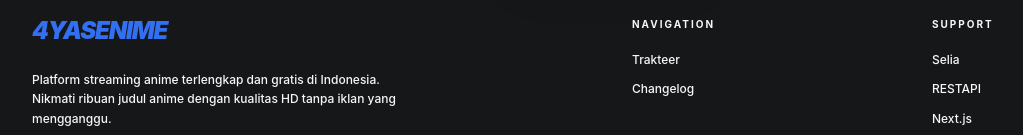
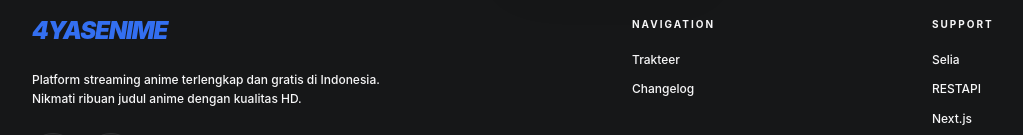
Before and after one commit to superti4r/4yasenime, a Next.js app: page / in a window 1280 px wide. Shown: the part 816-951 px from the top of the page, without its empty margins (32-1055 px from the left). Built offline with nearby package versions, Linux system fonts and the light colour scheme.

Commit message:
adjusting : some description on mdx & components

```diff
--- a/components/extra/footer.tsx
+++ b/components/extra/footer.tsx
@@ -42,8 +42,7 @@ export function Footer() {
             </h3>
             <p className="text-muted-foreground max-w-sm leading-relaxed text-sm font-medium">
               Platform streaming anime terlengkap dan gratis di Indonesia.
-              Nikmati ribuan judul anime dengan kualitas HD tanpa iklan yang
-              mengganggu.
+              Nikmati ribuan judul anime dengan kualitas HD.
             </p>
             <div className="flex items-center gap-4">
               {socialLinks.map((social, i) => (
--- a/components/home/hero.tsx
+++ b/components/home/hero.tsx
@@ -51,7 +51,7 @@ export function HeroSection({ featured }: { featured: Anime }) {
 
         <p className="text-sm sm:text-base md:text-lg text-muted-foreground leading-relaxed max-w-xl drop-shadow-md">
           Nikmati koleksi anime terbaru secara gratis dengan kualitas terbaik.
-          Pengalaman menonton tanpa iklan yang mengganggu hanya di{" "}
+          Pengalaman menonton hanya di{" "}
           <span className="text-foreground font-bold italic underline decoration-primary">
             4yasenime
           </span>
--- a/content/changelog/first-release-4yasenime.mdx
+++ b/content/changelog/first-release-4yasenime.mdx
@@ -2,21 +2,20 @@
 title: "First Release: 4yasenime Resmi Rilis!"
 date: "2025-12-27"
 status: "released"
-summary: "Peluncuran perdana 4yasenime: streaming anime gratis, bebas iklan, open-source, dan terbuka untuk kontribusi."
+summary: "Peluncuran perdana 4yasenime: streaming anime gratis, open-source, dan terbuka untuk kontribusi."
 ---
 
 <Callout>
   🎉 **Halo, semuanya!** Hari ini 4yasenime resmi rilis untuk pertama kalinya.
 </Callout>
 
-4yasenime hadir sebagai platform streaming anime yang fokus pada pengalaman menonton yang nyaman: **gratis**, **tanpa iklan**, dan **ringan** untuk dipakai di berbagai perangkat.
+4yasenime hadir sebagai platform streaming anime yang fokus pada pengalaman menonton yang nyaman: **gratis**, dan **ringan** untuk dipakai di berbagai perangkat.
 
 Yang paling penting: project ini **sepenuhnya open-source**, jadi siapa pun bisa ikut berkontribusi, memperbaiki bug, menambah fitur, atau sekadar memberi saran.
 
 ## Apa itu 4yasenime?
 
 - ✅ Streaming anime **gratis**
-- ✅ Pengalaman menonton **bebas iklan**
 - ✅ UI modern, fokus ke kenyamanan (terutama mobile)
 - ✅ Open-source dan transparan
 
```
